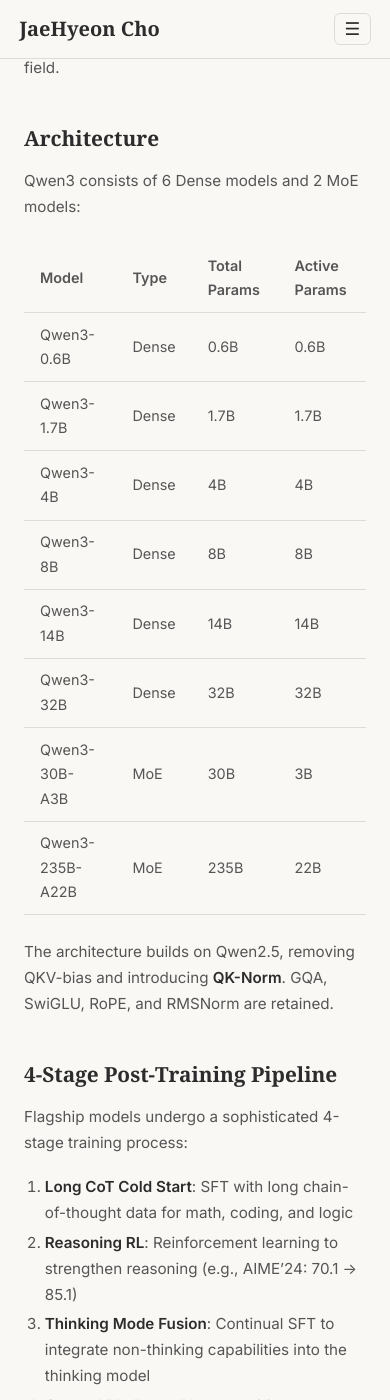
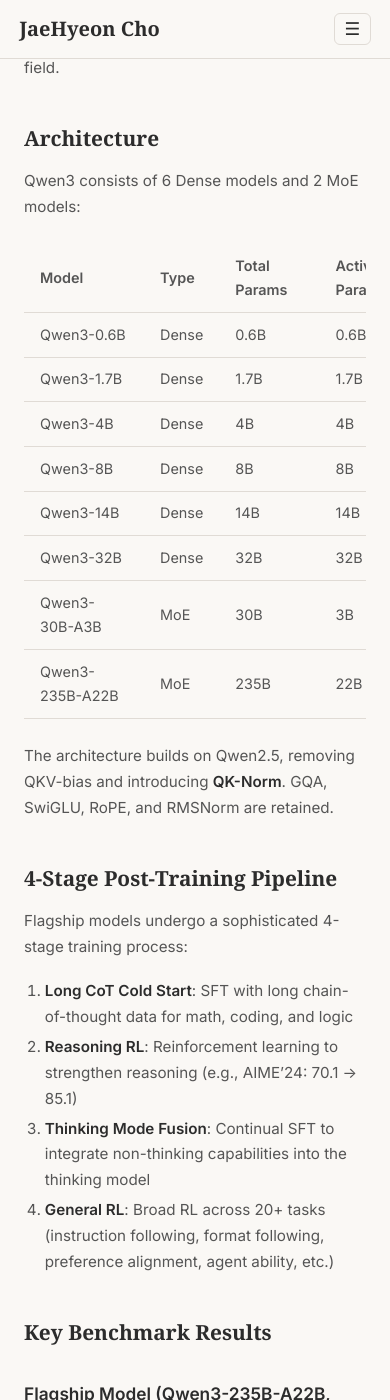
Before and after one commit to bonin147/bonin147.github.io, a Jekyll site: the page built from _posts/2026-03-25-qwen3-technical-report.md, in a window 390 px wide and 1400 px high, scrolled down 1602 px. Built offline with Jekyll 4.4.1, drawn with Linux system fonts in a browser that asks for light colours; some web fonts are replaced; some of the changed text lies outside the part shown.

Commit message:
Add horizontal scroll for tables on mobile
Wrap post tables in scrollable container to prevent
overflow on narrow screens.

Co-Authored-By: Claude Opus 4.6 <noreply@anthropic.com>

```diff
--- a/assets/css/style.css
+++ b/assets/css/style.css
@@ -563,11 +563,17 @@ a:hover {
   color: var(--text-secondary);
 }
 
+.post-content .table-wrapper {
+  overflow-x: auto;
+  -webkit-overflow-scrolling: touch;
+  margin: 1.5rem 0;
+}
+
 .post-content table {
   width: 100%;
   border-collapse: collapse;
-  margin: 1.5rem 0;
   font-size: 0.9rem;
+  min-width: 400px;
 }
 
 .post-content th,
```
Also changed, not shown: _layouts/default.html (+10 -0 lines).
